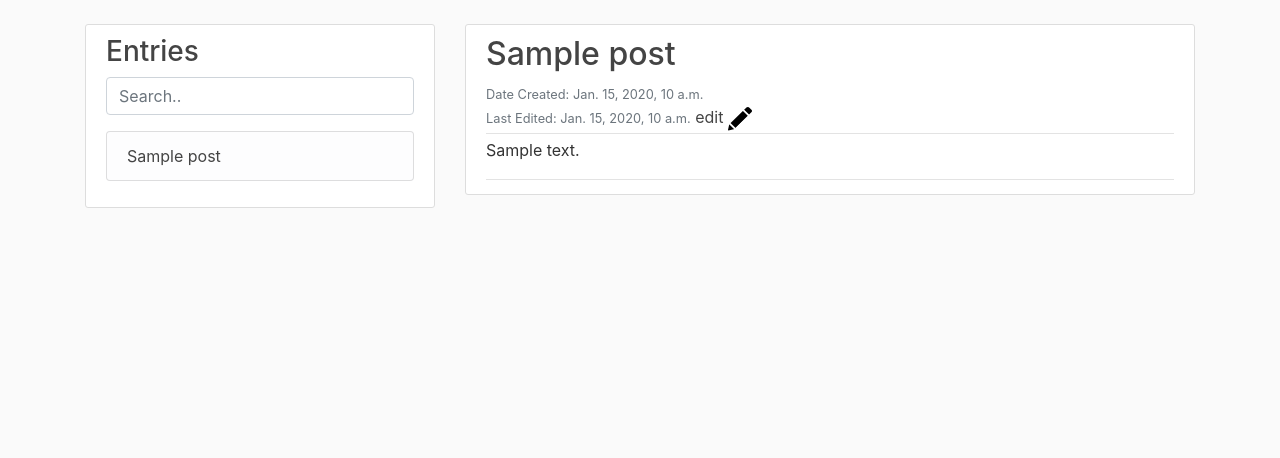
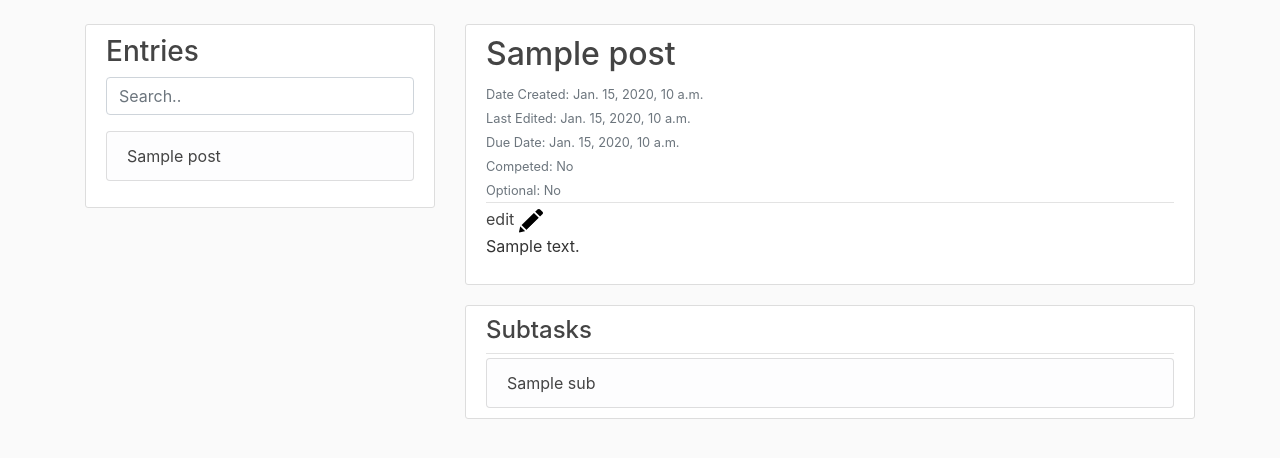
Before and after one commit to roblpetty/TaskMachine, a Django app: template tasks/templates/tasks/home.html in a window 1280 px wide. Shown: the part 56-514 px from the top of the page. Run offline with Django 3.2, Linux system fonts and the light colour scheme; the template is opened without the code that fills it: most values are stand-ins (such as "Sample title", 1, 10 or a date in 2020); some libraries are stand-ins or nearby versions.

Commit message:
Added Subtasks to home and updated Subtask look

```diff
--- a/tasks/templates/tasks/base.html
+++ b/tasks/templates/tasks/base.html
@@ -9,7 +9,7 @@
     <!-- Bootstrap CSS -->
     <link rel="stylesheet" href="https://maxcdn.bootstrapcdn.com/bootstrap/4.0.0/css/bootstrap.min.css" integrity="sha384-Gn5384xqQ1aoWXA+058RXPxPg6fy4IWvTNh0E263XmFcJlSAwiGgFAW/dAiS6JXm" crossorigin="anonymous">
 
-    <link rel="stylesheet" type="text/css" href="{% static 'tasks/main.css' %}">
+    <link rel="stylesheet" type="text/css" href="{% static 'tasks/main.css' %}?v={random number/string}">
     {% block header %}{% endblock %}
     {% if title %}
         <title>Task Machine - {{ title }}</title>
--- a/tasks/templates/tasks/home.html
+++ b/tasks/templates/tasks/home.html
@@ -6,21 +6,55 @@
     <div class="col-md-8">
         <article class="media content-section">
             <div class="media-body">
-                <div class="article-metadata">
-                    <h2><span class="article-title">{{ post.title }}</a></h2>
-                    <small class="text-muted">Date Created: {{ post.date_posted}}</small>
-                    <br>
-                    <small class="text-muted">Last Edited: {{ post.date_edited}}</small>
+                <div class="media-body relative">
+                    <div class="article-metadata">
+                        <h2><span class="article-title">{{ post.title }}</a></h2>
+                        <div class="dates">
+                            <small class="text-muted">Date Created: {{ post.date_posted}}</small>
+                            <br>
+                            <small class="text-muted">Last Edited: {{ post.date_edited}}</small>
+                            <br>
+                            <small class="text-muted">Due Date: {{ post.due_date }}</small>
+                        </div>
+                        <div class="attributes">
+                            <small class="text-muted">Competed: {% if post.complete %}Yes{% else %}No{% endif %}</small>
+                            <br>
+                            <small class="text-muted">Optional: {% if post.optional %}Yes{% else %}No{% endif %}</small>
+                        </div>
+
+                    </div>
+                </div>
+                <div class="edit">
                     <a class="article-title edit" href="/post/{{ post.pk }}/update">
                         edit
-                        <img src="media/edit-button.png" class="edit" alt="Edit Post" width="25" height="25">
+                        <img src="media/edit-button.png" alt="Edit Post" width="25" height="25">
                     </a>
                 </div>
-                <div class="article-metadata">
+                <div>
                     <p class="article-content">{{ post.content | safe }}</p>
                 </div>
             </div>
         </article>
+        <div class="media content-section">
+            <div class="media-body">
+                <div class="article-metadata">
+                    <h4>Subtasks</h4>
+                </div>
+                <div>
+                    <ul class="list-group" id="subtasklist">
+                    {% if sublist.count > 0 %}
+                        {% for sub in sublist %}
+                        <li class="list-group-item list-group-item-light substask" data-pk="{{ sub.pk }}">
+                            <a class="article-title" href="/?id={{ sub.id }}">{{ sub.title }}</a>
+                        </li>
+                        {% endfor %}
+                    {% else %}
+                        <p class="article-content">No subtasks have been attached to this task</p>
+                    {% endif %}
+                    </ul>
+                </div>
+            </div>
+        </div>
     </div>
 
 {% endblock content %}
--- a/tasks/views.py
+++ b/tasks/views.py
@@ -26,6 +26,7 @@ class PostListView(LoginRequiredMixin,ListView):
             self.request.GET.get('id')
 
         context['post'] = Post.objects.get(pk=taskId)
+        context['sublist'] = context['post'].children.all()
         return context
 
     def get_queryset(self, **kwargs):
```
Also changed, not shown: tasks/static/tasks/main.css (+18 -3 lines), tasks/templates/tasks/post_form.html (+16 -3 lines), db.sqlite3.
